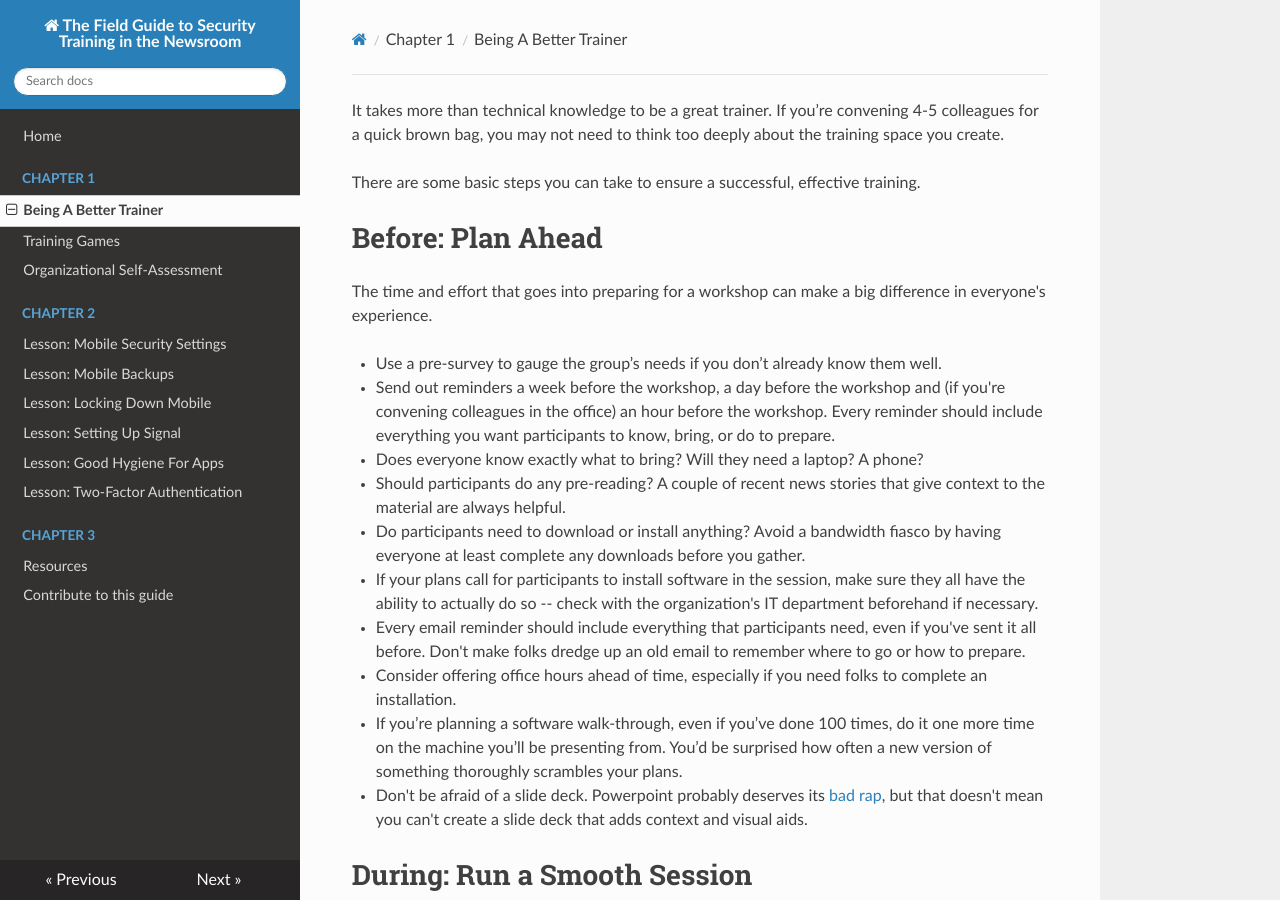
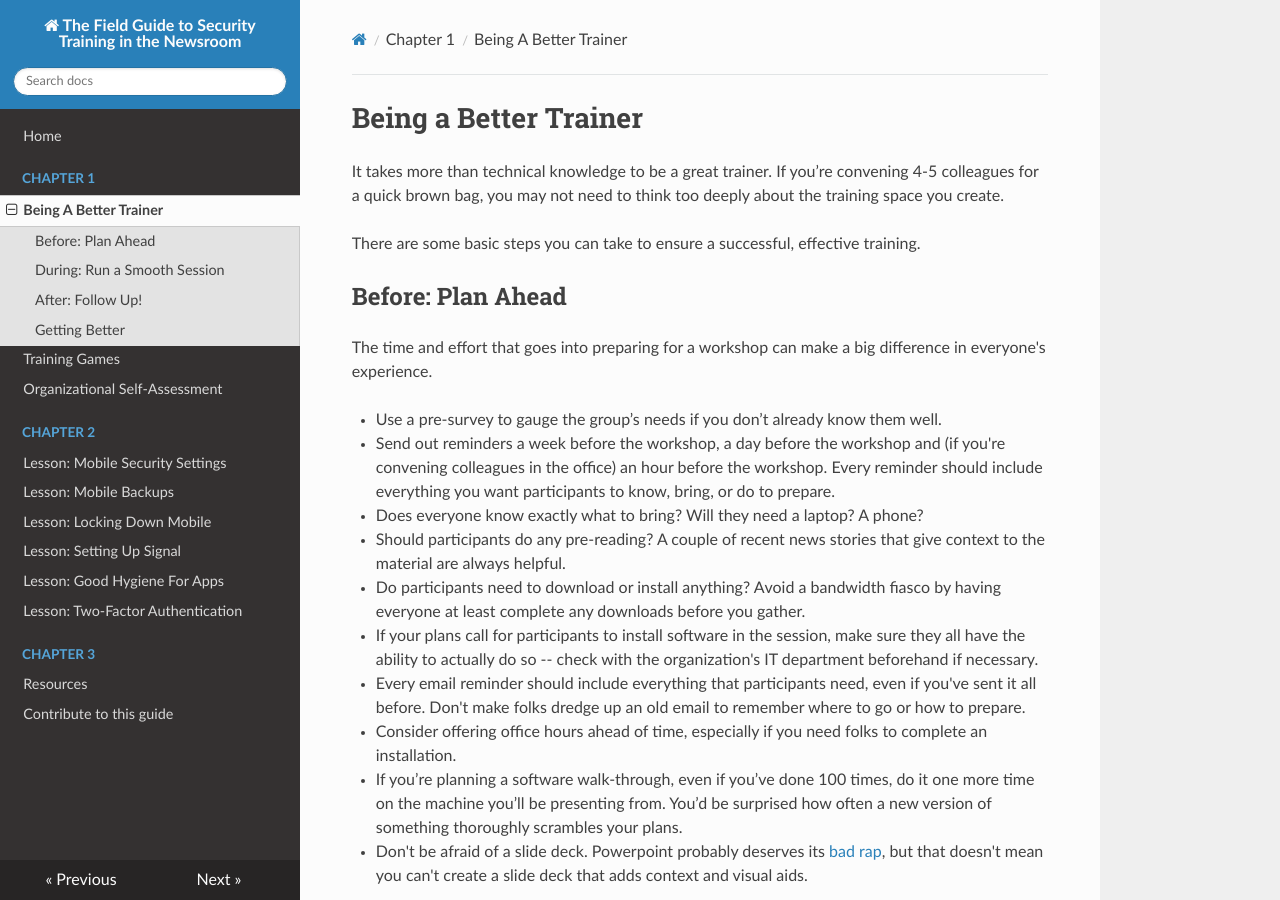
Before and after one commit to OpenNewsLabs/field-guide-security-training-newsroom, an MkDocs documentation site: the page built from docs/Chapter01-01-BeingABetterTrainer.md, in a window 1280 px wide and 900 px high. Built offline with MkDocs 1.6.1, drawn with Linux system fonts in a browser that asks for light colours; nearby versions of some CDN libraries; old or Windows-style settings are respelled for this version of MkDocs.

Commit message:
Realized I didn't have a title.

```diff
--- a/docs/Chapter01-01-BeingABetterTrainer.md
+++ b/docs/Chapter01-01-BeingABetterTrainer.md
@@ -1,8 +1,9 @@
+# Being a Better Trainer
 It takes more than technical knowledge to be a great trainer. If you’re convening 4-5 colleagues for a quick brown bag, you may not need to think too deeply about the training space you create.
 
 There are some basic steps you can take to ensure a successful, effective training.
 
-# Before: Plan Ahead
+## Before: Plan Ahead
 The time and effort that goes into preparing for a workshop can make a big difference in everyone's experience.
 
 + Use a pre-survey to gauge the group’s needs if you don’t already know them well.
@@ -18,7 +19,7 @@ The time and effort that goes into preparing for a workshop can make a big diffe
 
 
 
-# During: Run a Smooth Session
+## During: Run a Smooth Session
 There are lots of great resources in the introduction that can help you facilitate a session that helps participants grow instead of alienating them. Here are few tips that will help you make the most of training time:
 
 + When someone asks a question, repeating it back to the group is a great way to make sure that everyone hears the question. Plus, the practice helps make sure that you didn’t misunderstand the question.
@@ -31,7 +32,7 @@ There are lots of great resources in the introduction that can help you facilita
 If the group is larger than your own newsroom, definitely establish a code of conduct and some ground rules about photos and [quoting folks](https://www.chathamhouse.org/about/chatham-house-rule).
 
 
-# After: Follow Up!
+## After: Follow Up!
 
 + Send everyone a "Thank You" note within a few days. It should probably include:
   + Next steps. If everyone left with a lot of good intentions, a short list of action items will help them make good on those intentions.
```
